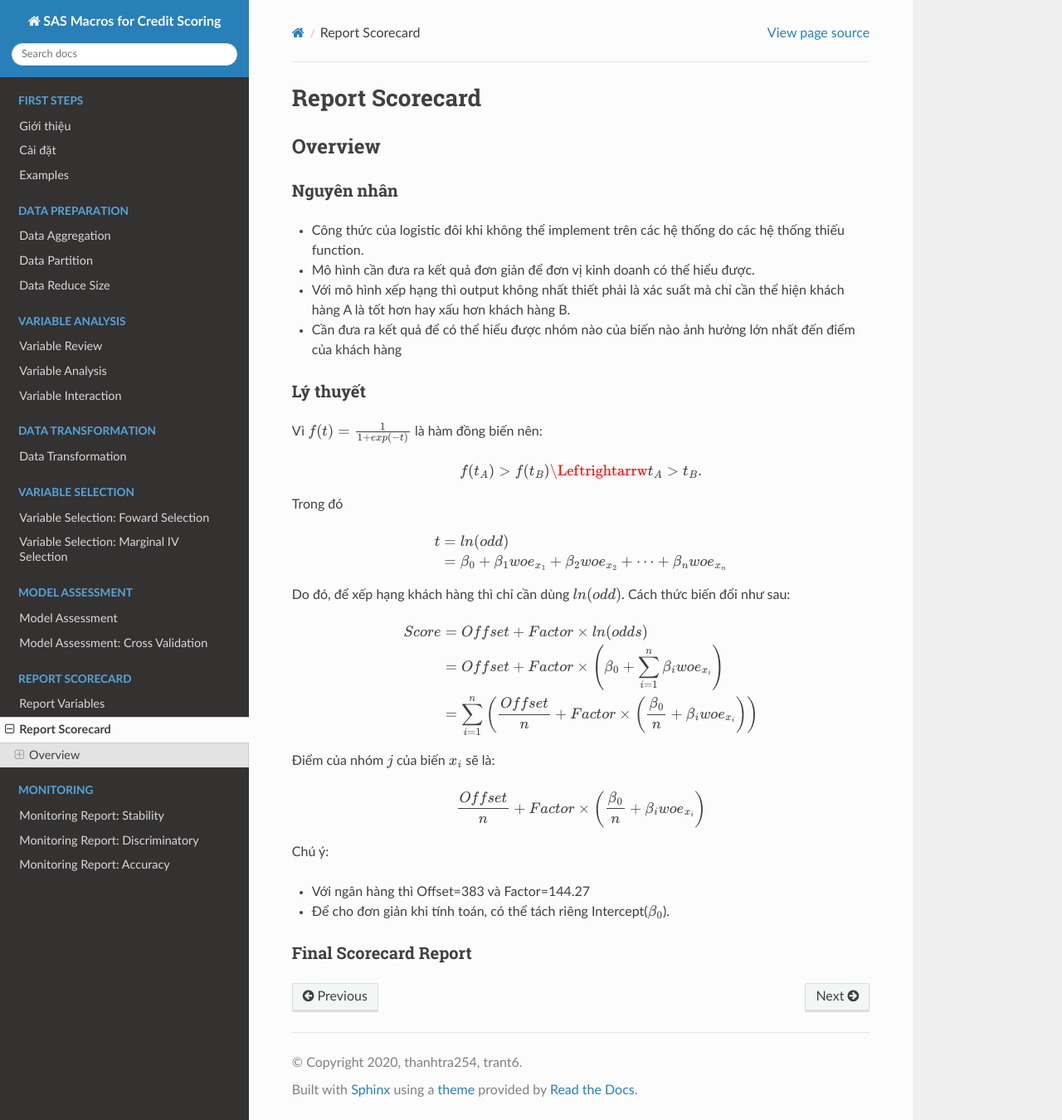
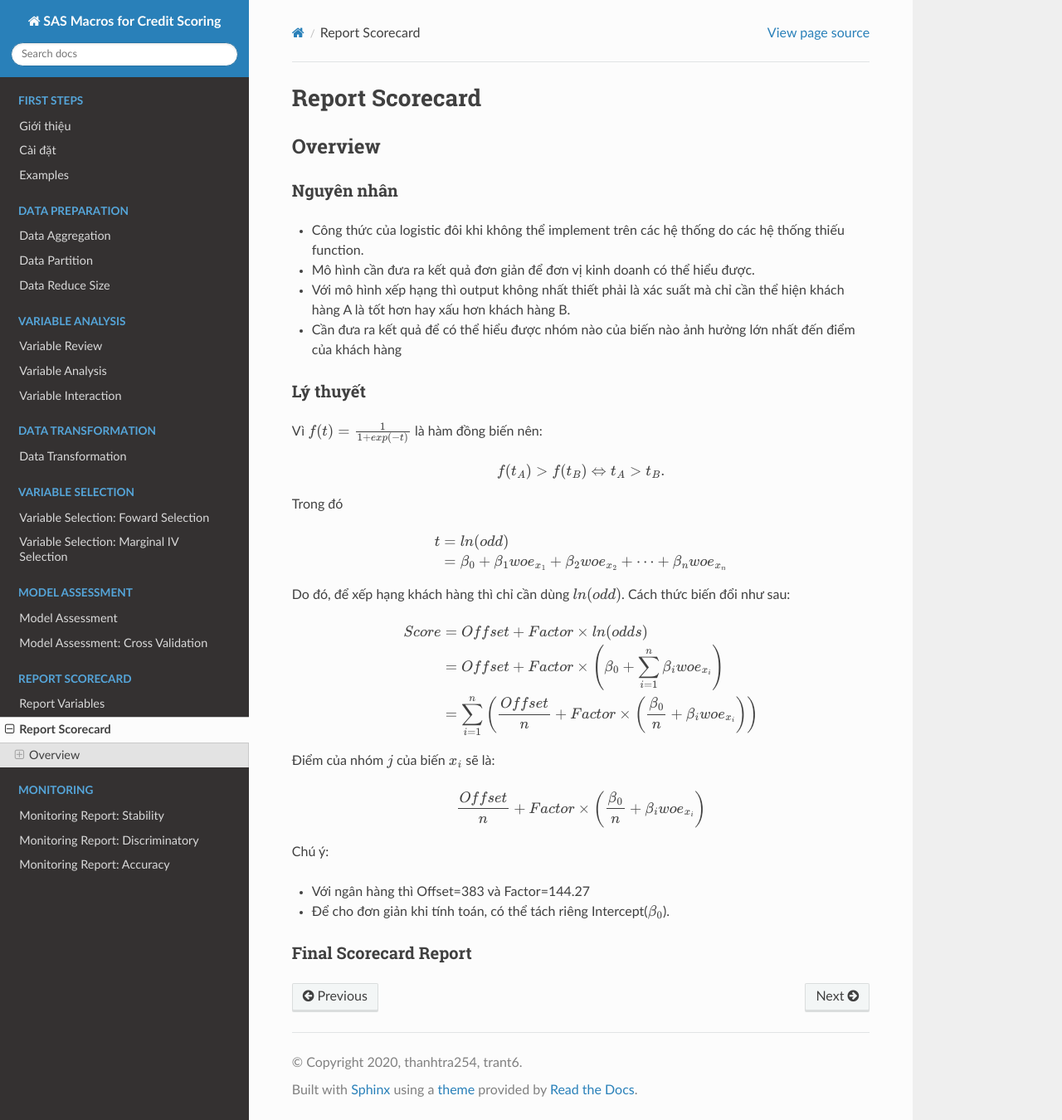
Before and after one commit to thanhtra254/SMCS, a Sphinx documentation site: the page built from docs/post/ReportScorecard.rst, in a window 1280 px wide and 1350 px high. Shown: the whole window at 83% size. Built offline with Sphinx 7.4.7 and the Read the Docs theme 2.0.0, drawn with Linux system fonts in a browser that asks for light colours; comment, search, counter and statistics services are not loaded; some of the changed lines change nothing that is shown.

Commit message:
Update ReportScorecard.rst

```diff
--- a/docs/post/ReportScorecard.rst
+++ b/docs/post/ReportScorecard.rst
@@ -21,7 +21,7 @@
 Vì :math:`f(t)=\frac{1}{1+exp⁡(-t)}` là hàm đồng biến nên:
 
 .. math::
-  f(t_A)>f(t_B) \Leftrightarrw t_A>t_B.
+  f(t_A)>f(t_B) \Leftrightarrow t_A>t_B.
 
 Trong đó
 
@@ -53,5 +53,7 @@
  Attribute    WOE       Parameter    Score
 -----------  --------  -----------  -------
  LOW-16600    -1.059    0.5435      -83
- 16600-22500	-0.468		            -37
+ 16600-22500	-0.468		0.5435      -37
+ 22500-84500	-0.004		0.5435      0
+ 84500+	      0.565		  0.5435      44
 ===========  ========  ===========  =======
```
